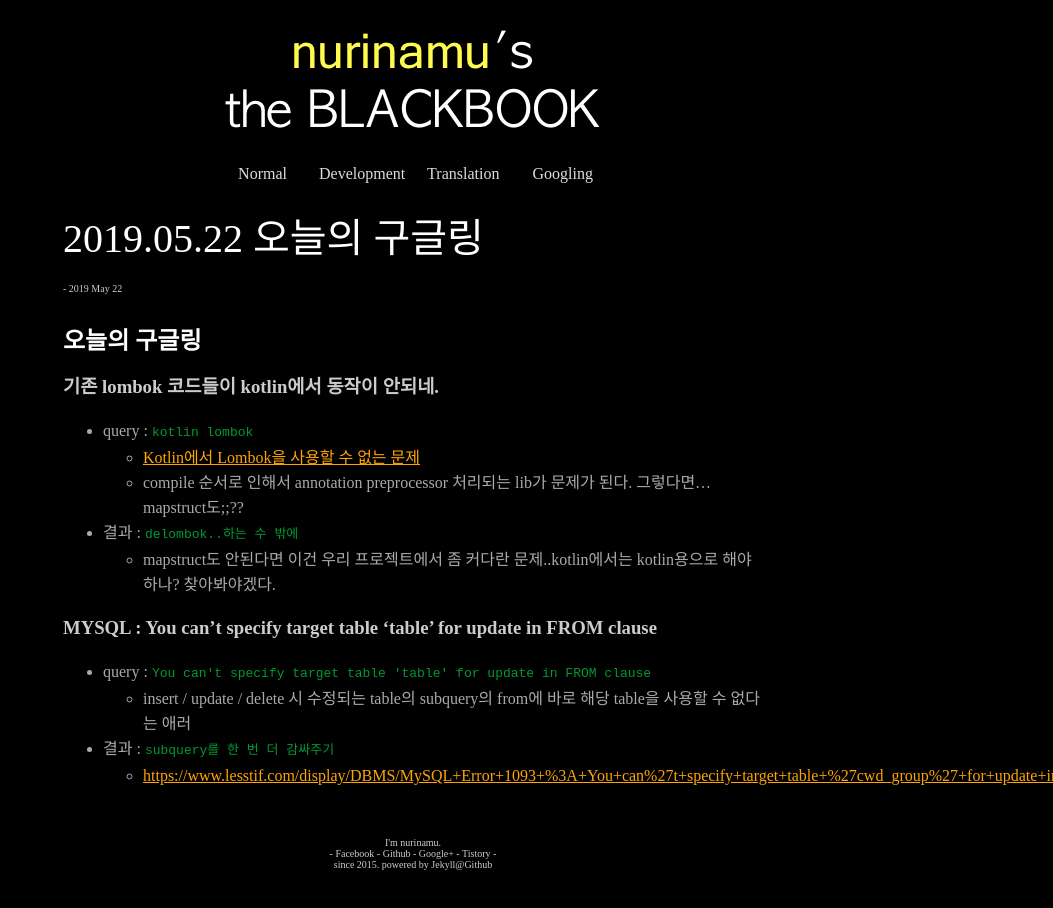
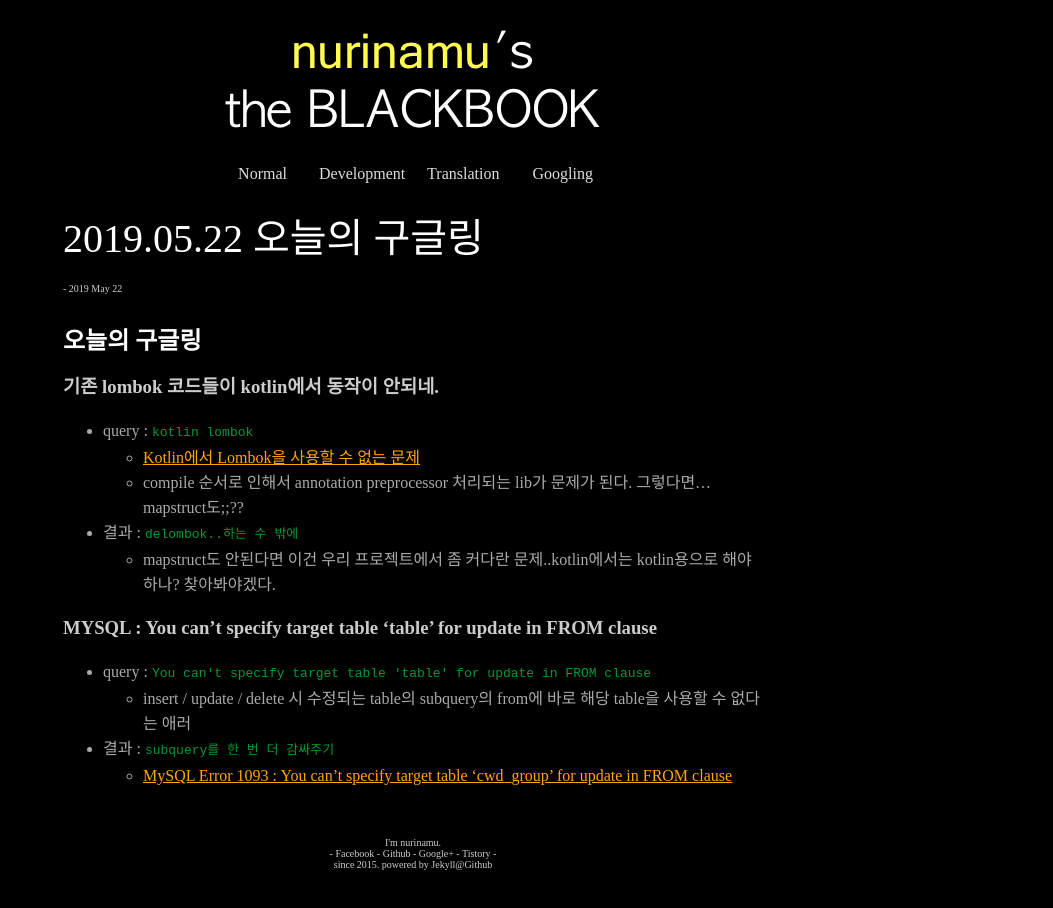
Before and after one commit to nurinamu/nurinamu.github.io, a Jekyll site: the page built from _posts/googling/2019-05-22-googling.md, in a window 1280 px wide. Shown: the whole page, without its empty margins (227-1280 px from the left). Built offline with Jekyll 4.4.1, drawn with Linux system fonts in a browser that asks for light colours; some of the changed lines change nothing that is shown.

Commit message:
change text to prevent breaking area

```diff
--- a/_posts/googling/2019-05-22-googling.md
+++ b/_posts/googling/2019-05-22-googling.md
@@ -18,4 +18,4 @@ description : 3년만에 다시 살려보는 오늘의 구글링
 - query : `You can't specify target table 'table' for update in FROM clause`
     - insert / update / delete 시 수정되는 table의 subquery의 from에 바로 해당 table을 사용할 수 없다는 애러
 - 결과 : `subquery를 한 번 더 감싸주기`
-    - [https://www.lesstif.com/display/DBMS/MySQL+Error+1093+%3A+You+can%27t+specify+target+table+%27cwd_group%27+for+update+in+FROM+clause](https://www.lesstif.com/display/DBMS/MySQL+Error+1093+%3A+You+can%27t+specify+target+table+%27cwd_group%27+for+update+in+FROM+clause)
+    - [MySQL Error 1093 : You can't specify target table 'cwd_group' for update in FROM clause](https://www.lesstif.com/display/DBMS/MySQL+Error+1093+%3A+You+can%27t+specify+target+table+%27cwd_group%27+for+update+in+FROM+clause)
```
